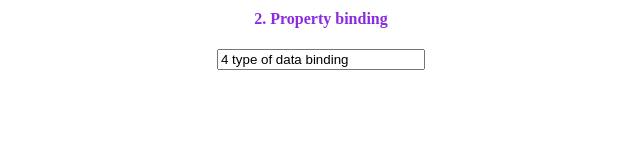
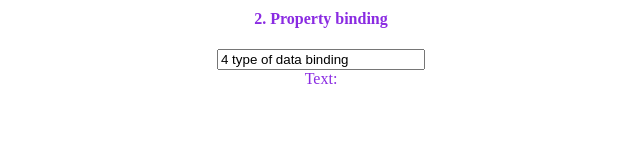
Before and after one commit to Oleg-ru/ng-mini-apps, an Angular app: page / in a window 1280 px wide. Shown: the part 130-290 px from the top of the page, without its empty margins (319-959 px from the left). Built offline with nearby package versions, Linux system fonts and the light colour scheme.

Commit message:
feature: property binding -> result

```diff
--- a/src/app/components/data-binding/data-binding.html
+++ b/src/app/components/data-binding/data-binding.html
@@ -4,4 +4,5 @@
 
   <h4>2. Property binding</h4>
   <input type="text" [value]="topic">
+  <span>Text: </span>
 </div>
```
